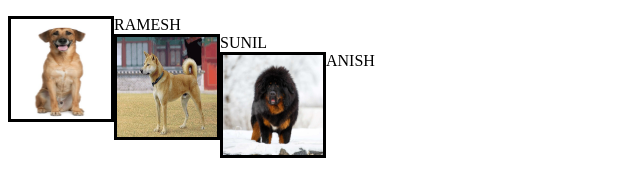
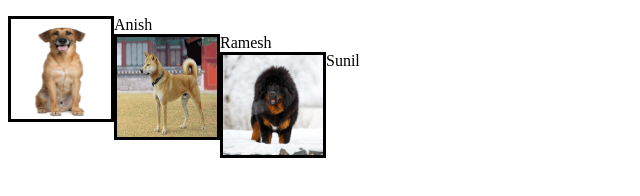
Before and after one commit to rojan-basnet/mine-amazon, a plain HTML site: page toprated.html in a window 1280 px wide. Shown: the part 196-392 px from the top of the page, 0-640 px from the left. Drawn offline with Linux system fonts and the light colour scheme.

Commit message:
Update toprated.html

```diff
--- a/toprated.html
+++ b/toprated.html
@@ -29,16 +29,16 @@
 
         <div id="item">
             <img src="images/dog1.jpg">
-            <label> RAMESH </label>
+            <label> Anish </label>
         </div>
 
         <div id="item">
             <img src="images/dog2.jpg">
-            <label>SUNIL</label>
+            <label>Ramesh</label>
         </div>
         <div id="item">
             <img src="images/dog3.jpg">
-            <label> ANISH </label>
+            <label> Sunil </label>
         </div>
 
 
```
